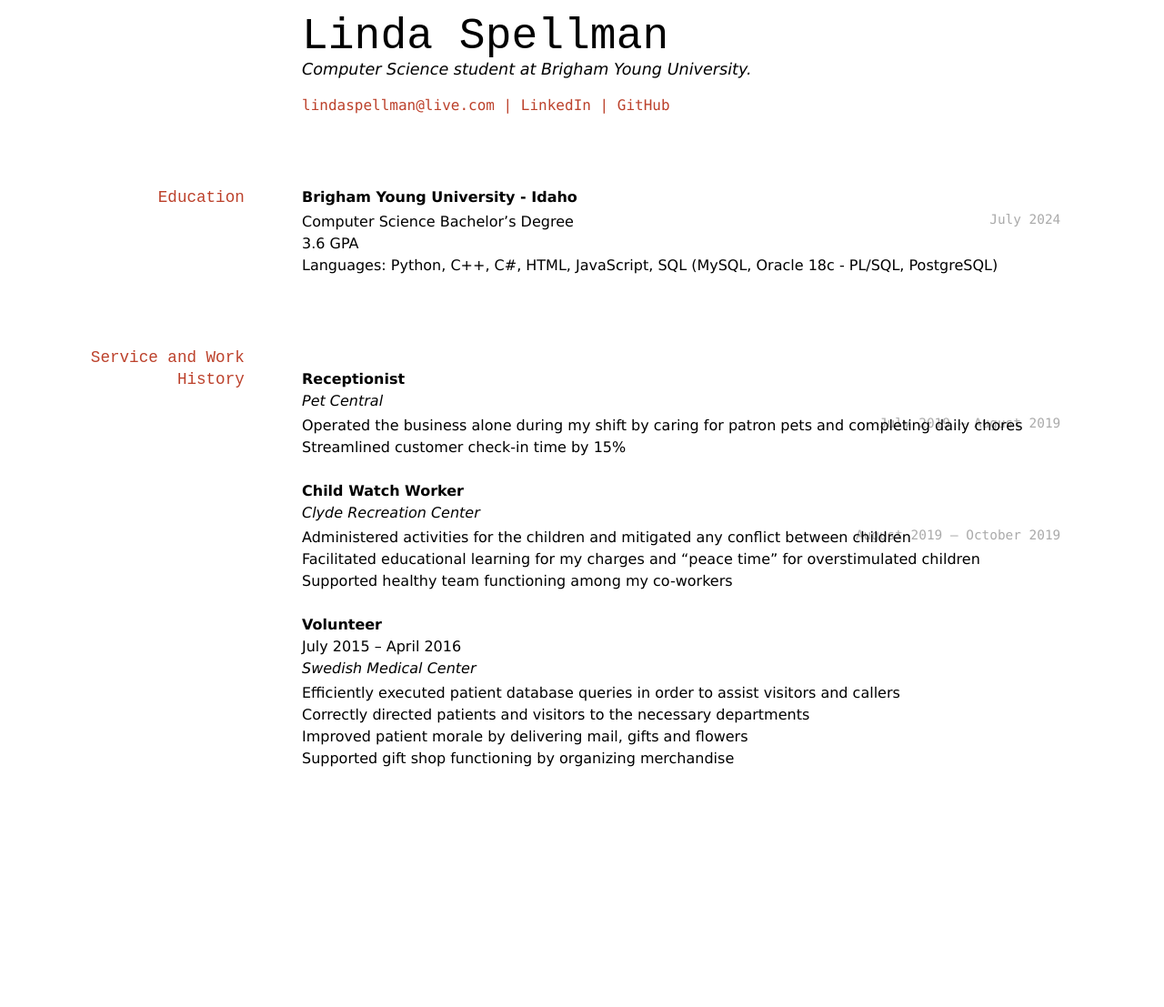
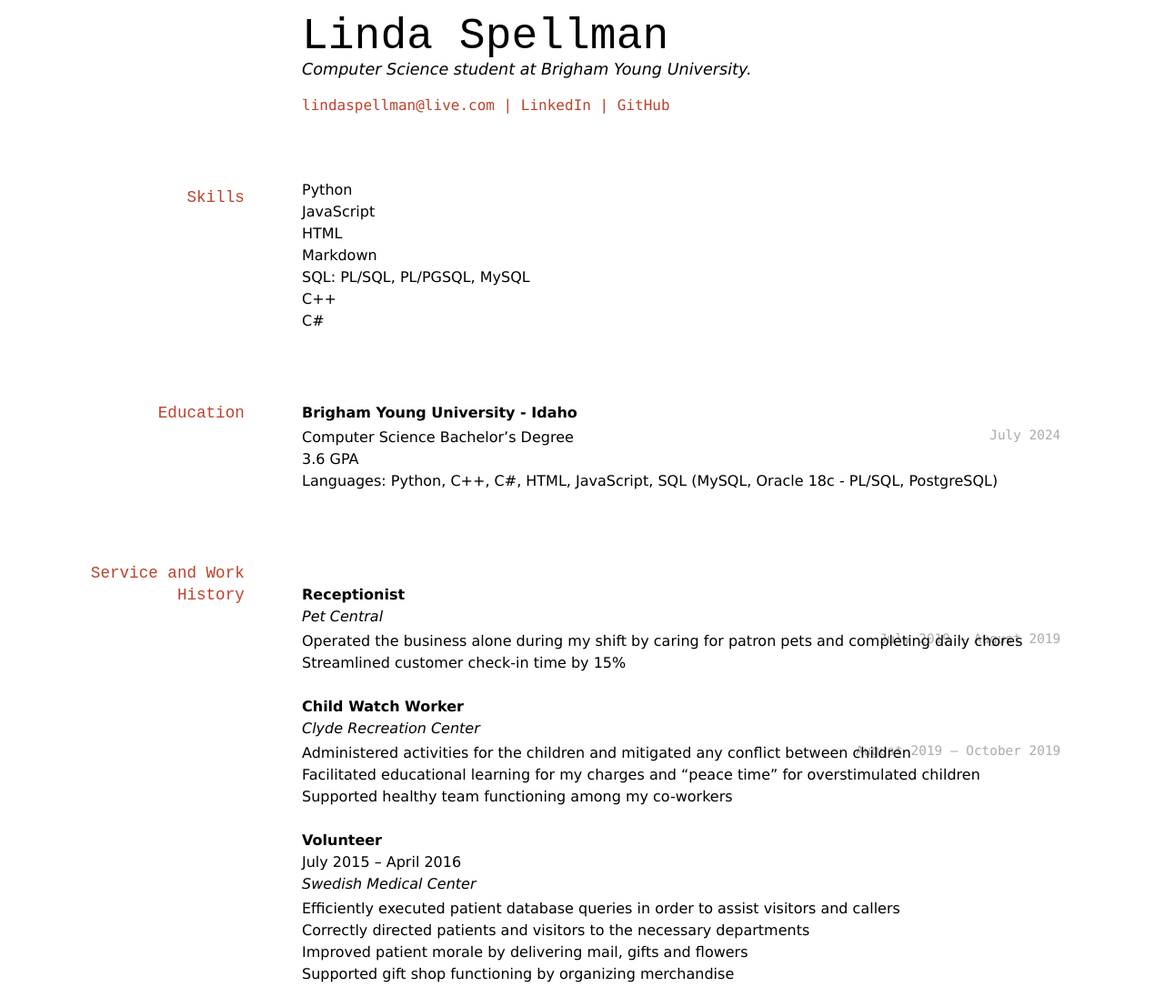
Before and after one commit to byuids-resumes/spellman_resume, a Jekyll site: the page built from docs/index.md, in a window 1280 px wide. Shown: the whole page at 91% size. Built offline with Jekyll 4.4.1, drawn with Linux system fonts in a browser that asks for light colours; before the commit the page ends 900 px from its top, so only the background shows below that.

Commit message:
Update index.md

```diff
--- a/docs/index.md
+++ b/docs/index.md
@@ -12,6 +12,16 @@ Computer Science student at Brigham Young University.
 </div>
 
 <!-- https://www.monique.tech/the-art-of-markdown -->
+
+## Skills
+
+- Python
+- JavaScript
+- HTML
+- Markdown
+- SQL: PL/SQL, PL/PGSQL, MySQL
+- C++
+- C#
 
 ## Education
 
```
